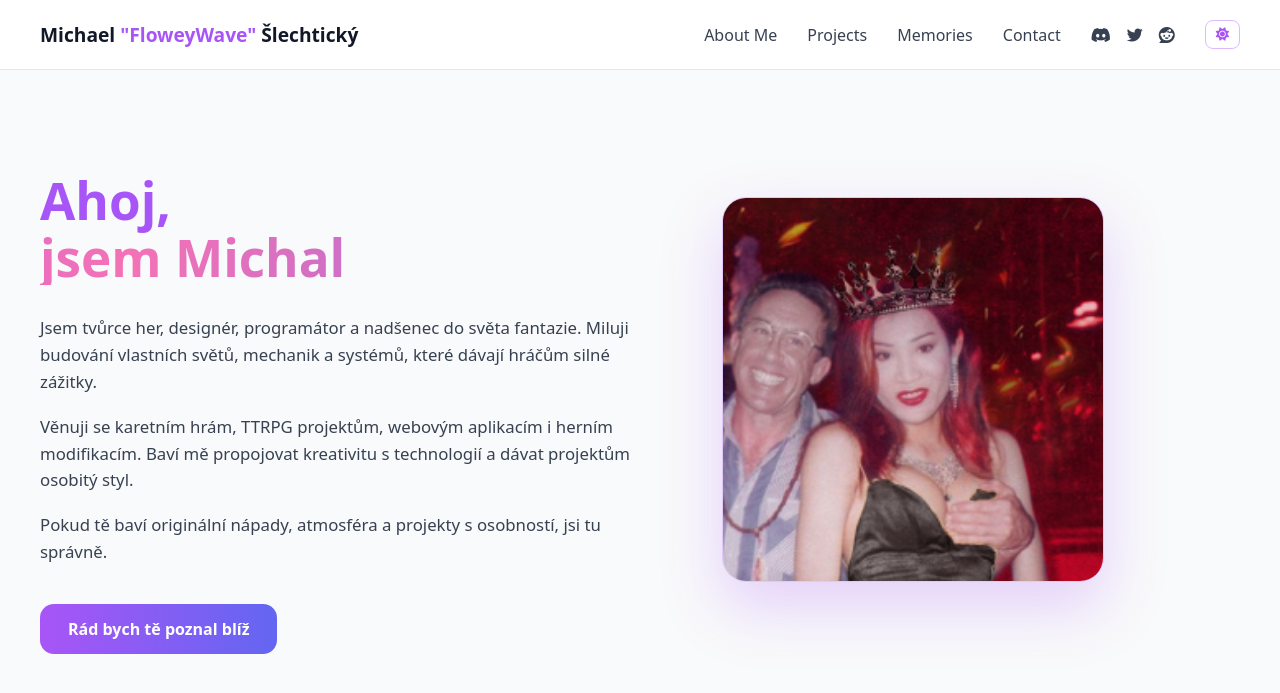
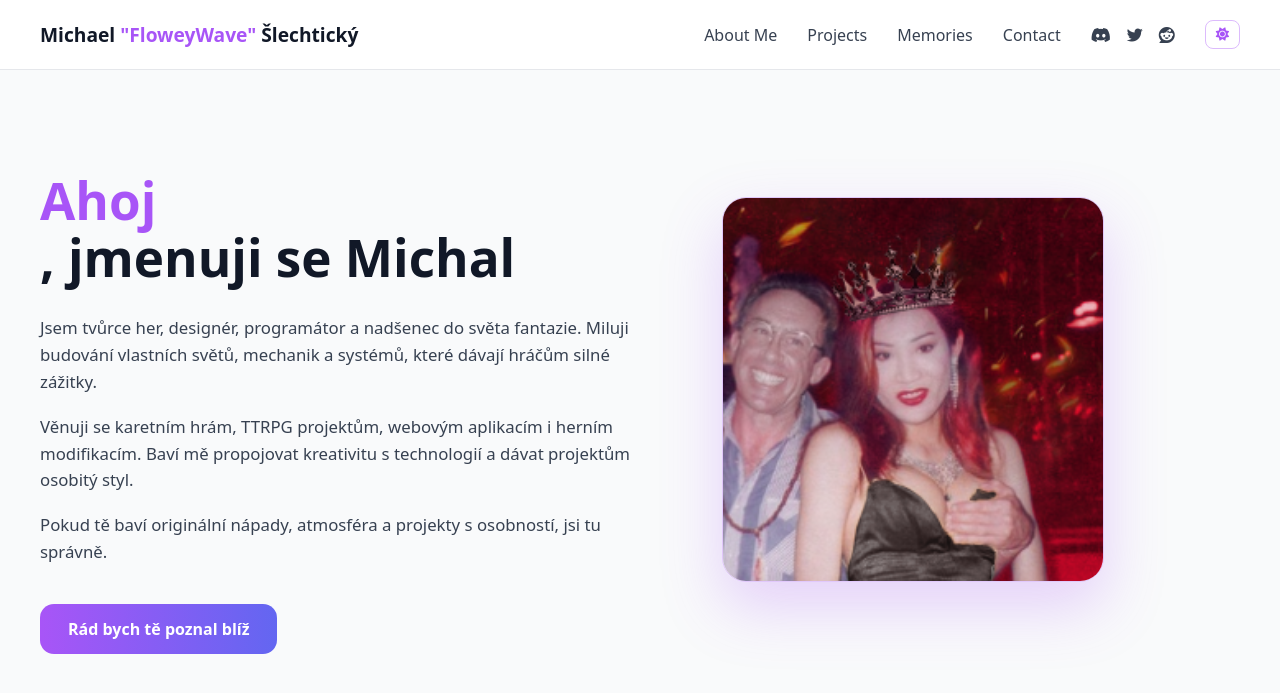
Before and after one commit to FloweyWave2/floweywave2.github.io, a Jekyll site: the page built from index.html, in a window 1280 px wide and 900 px high. Shown: the top 693 px of the window. Built offline with Jekyll 4.4.1, drawn with Linux system fonts in a browser that asks for light colours.

Commit message:
Update index.html

```diff
--- a/index.html
+++ b/index.html
@@ -7,8 +7,8 @@ title: Home
 
   <div class="hero-content">
     <h1 class="hero-title">
-      <span class="hello">Ahoj,</span>
-      <span class="name">jsem Michal</span>
+      <span class="hello">Ahoj</span>
+      <span class="normal-text">, jmenuji se Michal</span>
     </h1>
 
     <div class="hero-text">
@@ -43,14 +43,13 @@ title: Home
 
 <section class="home-projects">
 
-  <div class="section-header">
+  <div class="section-header home-section-header active">
     <h2>Vybrané projekty</h2>
   </div>
 
   <div class="project-grid">
 
-    <!-- BANG -->
-    <a href="/projects/bang.html" class="project-card reveal active">
+    <a href="/projects/bang.html" class="project-card active">
       <div class="card-image">
         <img src="/images/bang_logo.png">
         <div class="tags-container">
@@ -64,8 +63,7 @@ title: Home
       </div>
     </a>
 
-    <!-- PARADOX -->
-    <a href="/projects/paradox.html" class="project-card reveal active">
+    <a href="/projects/paradox.html" class="project-card active">
       <div class="card-image">
         <img src="/images/logo_paradox.png">
         <div class="tags-container">
@@ -79,8 +77,7 @@ title: Home
       </div>
     </a>
 
-    <!-- SEVEN WONDERS -->
-    <a href="/projects/seven-wonders.html" class="project-card reveal active">
+    <a href="/projects/seven-wonders.html" class="project-card active">
       <div class="card-image">
         <img src="/images/logo_seven_wonders.png">
         <div class="tags-container">
@@ -95,8 +92,7 @@ title: Home
       </div>
     </a>
 
-    <!-- CITY OF MIST -->
-    <a href="/projects/city-of-mist.html" class="project-card reveal active">
+    <a href="/projects/city-of-mist.html" class="project-card active">
       <div class="card-image">
         <img src="/images/logo_city_of_mist_denik.png">
         <div class="tags-container">
```
